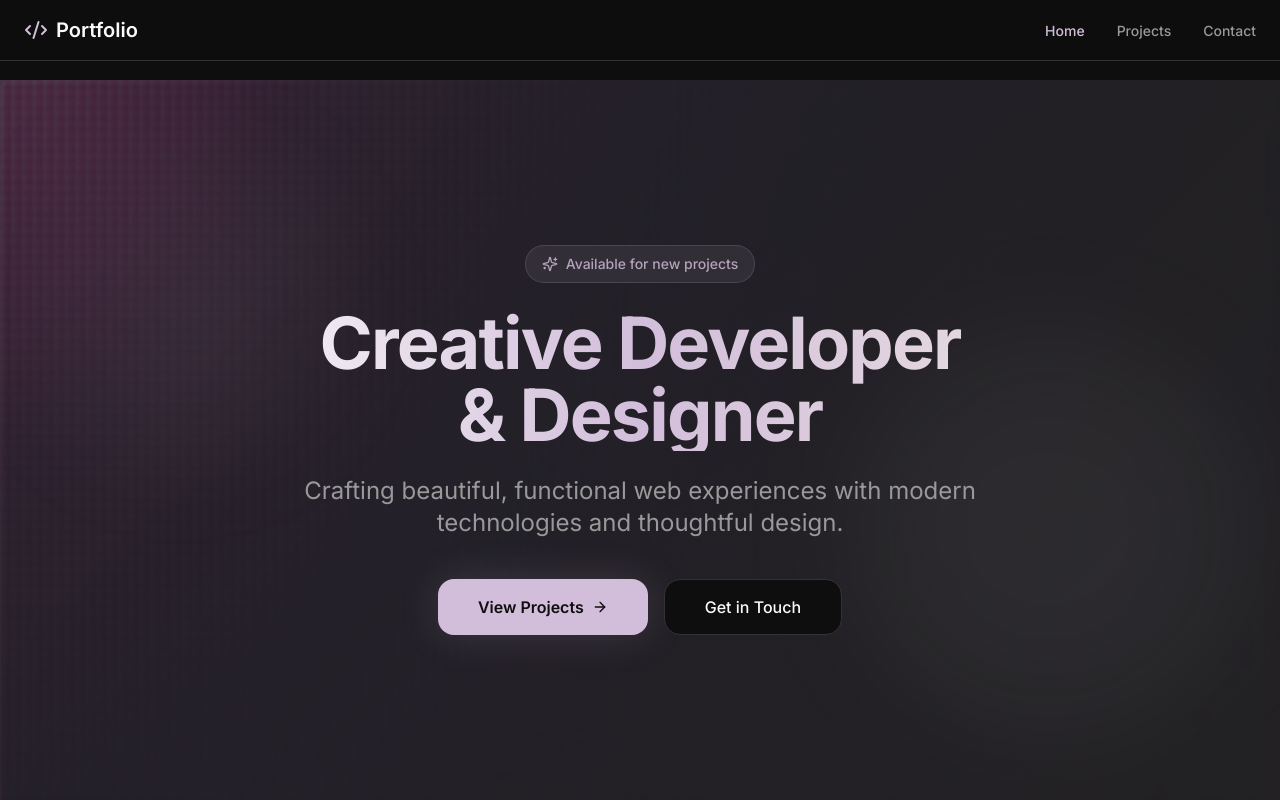
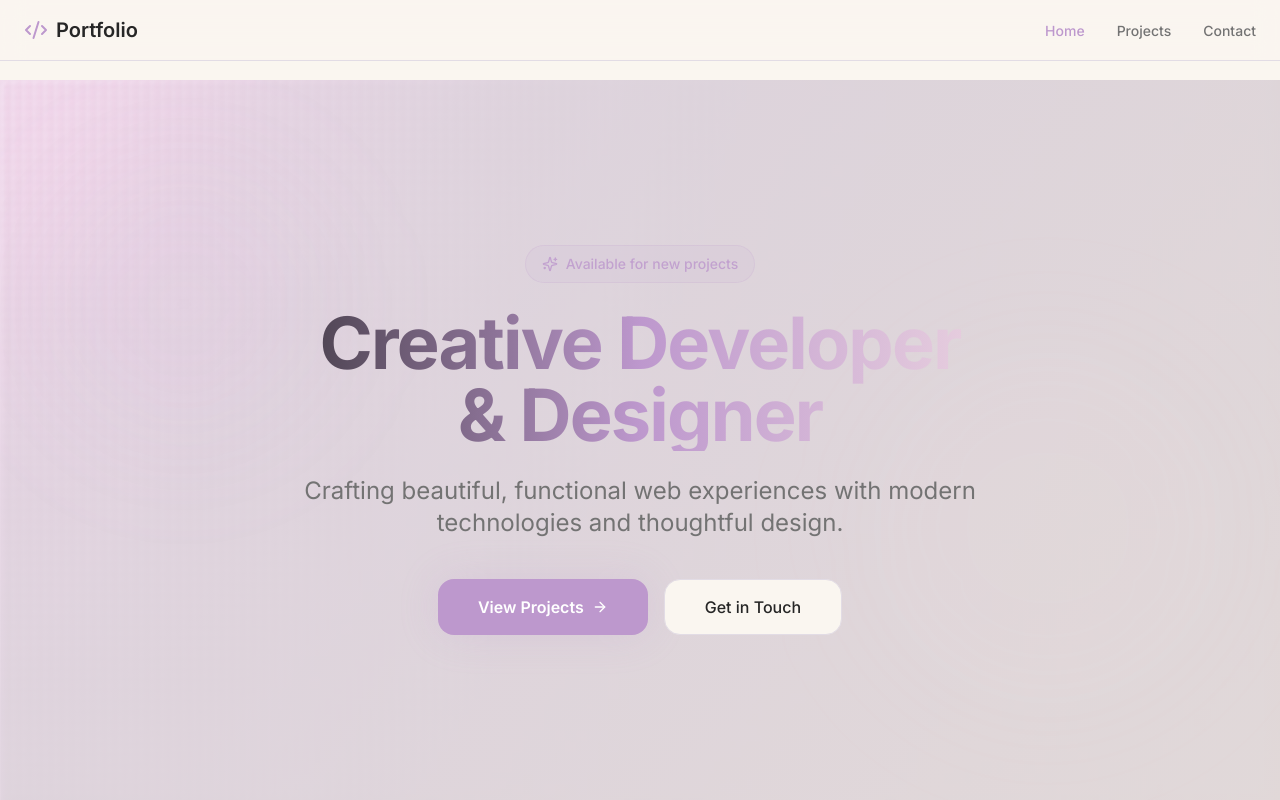
Before and after one commit to ivanamachado24/deep-hue-design, a React (Vite) app: page / in a window 1280 px wide. Shown: the top 800 px of the page. Built offline with nearby package versions, Linux system fonts and the light colour scheme; the HTML template or start-up script is replaced by a standard one.

Commit message:
Refactor: Update color palette and background

```diff
--- a/src/index.css
+++ b/src/index.css
@@ -8,47 +8,47 @@ All colors MUST be HSL.
 
 @layer base {
   :root {
-    /* Deep black base with pastel accents */
-    --background: 0 0% 5.5%; /* #0E0E0E */
-    --foreground: 40 12% 98%; /* #FAF9F6 cream white */
+    /* Soft pastel light base with elegant accents */
+    --background: 36 50% 96%; /* #FAF7F2 warm beige */
+    --foreground: 0 0% 15%; /* #262626 dark gray */
 
-    --card: 0 0% 8%;
-    --card-foreground: 40 12% 98%;
+    --card: 0 0% 100%; /* white cards */
+    --card-foreground: 0 0% 15%;
 
-    --popover: 0 0% 7%;
-    --popover-foreground: 40 12% 98%;
+    --popover: 0 0% 100%;
+    --popover-foreground: 0 0% 15%;
 
     /* Lilac pastel primary */
-    --primary: 282 28% 80%; /* #CDB4DB lilac */
-    --primary-foreground: 0 0% 5.5%;
+    --primary: 282 35% 70%; /* #C5A3DB lilac */
+    --primary-foreground: 0 0% 100%;
 
     /* Warm beige secondary */
-    --secondary: 36 52% 93%; /* #F5EBDD beige */
-    --secondary-foreground: 0 0% 5.5%;
+    --secondary: 36 52% 88%; /* #EFE4D3 beige */
+    --secondary-foreground: 0 0% 15%;
 
-    --muted: 0 0% 15%;
-    --muted-foreground: 0 0% 60%;
+    --muted: 282 20% 95%; /* #F5F2F7 light lavender */
+    --muted-foreground: 0 0% 45%;
 
-    /* Dusty rose accent */
-    --accent: 0 18% 90%; /* #EAD8D8 rose */
-    --accent-foreground: 0 0% 5.5%;
+    /* Soft rose accent */
+    --accent: 350 50% 92%; /* #F5E5E9 rose */
+    --accent-foreground: 0 0% 15%;
 
     --destructive: 0 72% 51%;
-    --destructive-foreground: 40 12% 98%;
+    --destructive-foreground: 0 0% 100%;
 
-    --border: 0 0% 20%;
-    --input: 0 0% 18%;
-    --ring: 282 28% 80%;
+    --border: 282 15% 88%; /* #E8E3EC soft lavender */
+    --input: 282 15% 93%;
+    --ring: 282 35% 70%;
 
     --radius: 1rem;
 
     /* Gradient tokens */
-    --gradient-hero: linear-gradient(135deg, hsl(282 28% 80% / 0.1), hsl(0 18% 90% / 0.1));
-    --gradient-card: linear-gradient(180deg, hsl(0 0% 8%), hsl(0 0% 6%));
+    --gradient-hero: linear-gradient(135deg, hsl(282 40% 90% / 0.5), hsl(350 50% 95% / 0.5));
+    --gradient-card: linear-gradient(180deg, hsl(0 0% 100%), hsl(282 20% 98%));
 
     /* Shadow tokens */
-    --shadow-soft: 0 8px 32px hsl(282 28% 80% / 0.1);
-    --shadow-glow: 0 0 40px hsl(282 28% 80% / 0.15);
+    --shadow-soft: 0 8px 32px hsl(282 35% 70% / 0.15);
+    --shadow-glow: 0 0 40px hsl(282 35% 70% / 0.2);
 
     /* Transition */
     --transition-smooth: all 0.3s cubic-bezier(0.4, 0, 0.2, 1);
```
